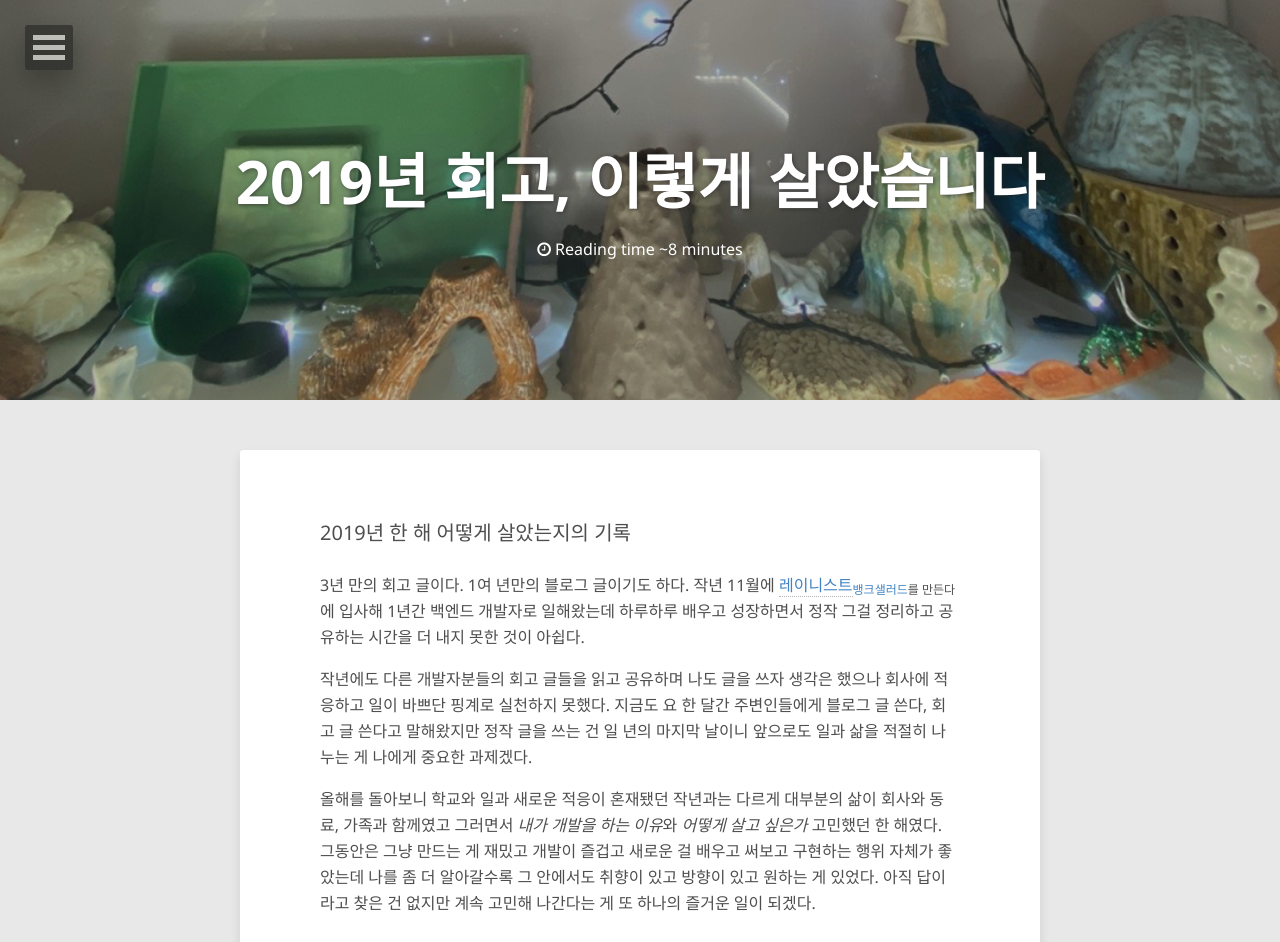
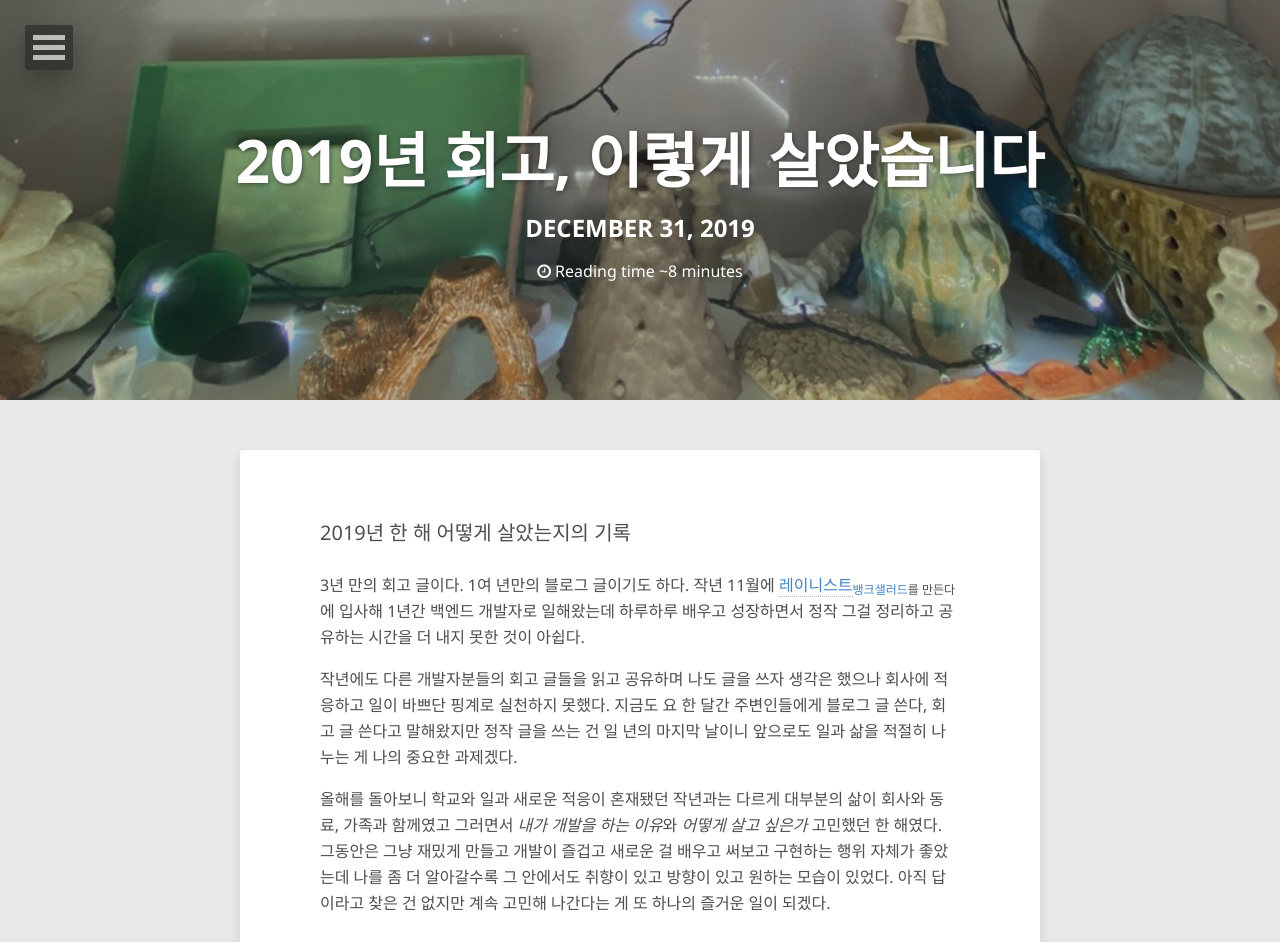
Before and after one commit to winterjung/JungWinter.github.io, a Jekyll site: the page built from _posts/2019-12-31-end-of-2019.md, in a window 1280 px wide and 1400 px high. Shown: the top 942 px of the window. Built offline with Jekyll 4.4.1, drawn with Linux system fonts in a browser that asks for light colours; nearby versions of some CDN libraries; comment, search, counter and statistics services are not loaded; some of the changed text lies outside the part shown.

Commit message:
Post: end of 2019

```diff
--- a/draft/2019-12-31-end-of-2019.md
+++ b/_posts/2019-12-31-end-of-2019.md
@@ -10,9 +10,9 @@
 
 3년 만의 회고 글이다. 1여 년만의 블로그 글이기도 하다. 작년 11월에 [레이니스트](https://rainist.com/)<sub>[뱅크샐러드](https://banksalad.com/)를 만든다</sub>에 입사해 1년간 백엔드 개발자로 일해왔는데 하루하루 배우고 성장하면서 정작 그걸 정리하고 공유하는 시간을 더 내지 못한 것이 아쉽다.
 
-작년에도 다른 개발자분들의 회고 글들을 읽고 공유하며 나도 글을 쓰자 생각은 했으나 회사에 적응하고 일이 바쁘단 핑계로 실천하지 못했다. 지금도 요 한 달간 주변인들에게 블로그 글 쓴다, 회고 글 쓴다고 말해왔지만 정작 글을 쓰는 건 일 년의 마지막 날이니 앞으로도 일과 삶을 적절히 나누는 게 나에게 중요한 과제겠다.
+작년에도 다른 개발자분들의 회고 글들을 읽고 공유하며 나도 글을 쓰자 생각은 했으나 회사에 적응하고 일이 바쁘단 핑계로 실천하지 못했다. 지금도 요 한 달간 주변인들에게 블로그 글 쓴다, 회고 글 쓴다고 말해왔지만 정작 글을 쓰는 건 일 년의 마지막 날이니 앞으로도 일과 삶을 적절히 나누는 게 나의 중요한 과제겠다.
 
-올해를 돌아보니 학교와 일과 새로운 적응이 혼재됐던 작년과는 다르게 대부분의 삶이 회사와 동료, 가족과 함께였고 그러면서 *내가 개발을 하는 이유*와 *어떻게 살고 싶은가* 고민했던 한 해였다. 그동안은 그냥 만드는 게 재밌고 개발이 즐겁고 새로운 걸 배우고 써보고 구현하는 행위 자체가 좋았는데 나를 좀 더 알아갈수록 그 안에서도 취향이 있고 방향이 있고 원하는 게 있었다. 아직 답이라고 찾은 건 없지만 계속 고민해 나간다는 게 또 하나의 즐거운 일이 되겠다.
+올해를 돌아보니 학교와 일과 새로운 적응이 혼재됐던 작년과는 다르게 대부분의 삶이 회사와 동료, 가족과 함께였고 그러면서 *내가 개발을 하는 이유*와 *어떻게 살고 싶은가* 고민했던 한 해였다. 그동안은 그냥 재밌게 만들고 개발이 즐겁고 새로운 걸 배우고 써보고 구현하는 행위 자체가 좋았는데 나를 좀 더 알아갈수록 그 안에서도 취향이 있고 방향이 있고 원하는 모습이 있었다. 아직 답이라고 찾은 건 없지만 계속 고민해 나간다는 게 또 하나의 즐거운 일이 되겠다.
 
 ## 공유와 피드백
 
@@ -140,9 +140,9 @@
 
 ## 내년엔
 
-* 나한테 맞는 쉼의 방법 찾고자 한다.
-* 스킨스쿠버 어드밴스드 코스 수료해 더 다양한 물속 세계를 탐방하고 싶다.
-* 알고 있다고 착각하는 영역을 공백을 메꿔 공유하려 한다.
+* 나한테 맞는 쉼의 방법을 찾고자 한다.
+* 스킨스쿠버 어드밴스드 코스를 수료해 더 다양한 물속 세계를 탐방하고 싶다.
+* 알고 있다고 착각하는 영역의 공백을 메꿔 공유할 것이다.
 
 * * *
 
```
